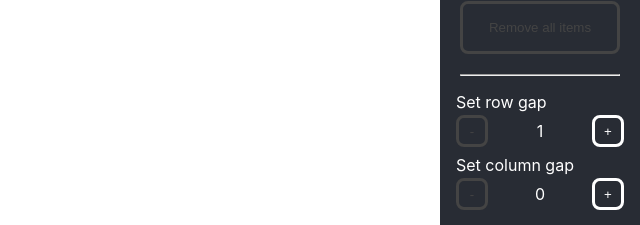
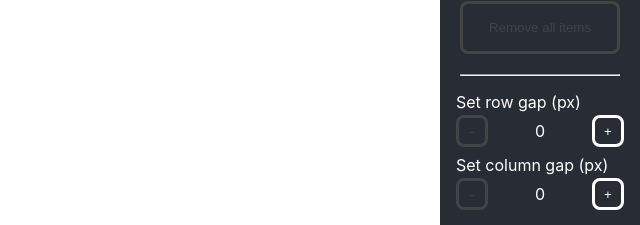
Before and after one commit to LukaszGrela/ts-react-css-grid, a React (Create React App) app: page / in a window 1280 px wide. Shown: the part 410-635 px from the top of the page, without its empty margins (640-1280 px from the left). Built offline with nearby package versions, Linux system fonts and the light colour scheme.

Commit message:
wire grid gap controlls

```diff
--- a/src/components/Toolbox/Toolbox.tsx
+++ b/src/components/Toolbox/Toolbox.tsx
@@ -13,8 +13,13 @@ export interface IProps {
   addGridItem: () => void;
   clearGridItems: () => void;
 
+  changeRowGap: (newValue: number) => void;
+  changeColumnGap: (newValue: number) => void;
+
   columns: number;
   rows: number;
+  rowGap: number;
+  columnGap: number;
   gridItemsLength: number;
 }
 
@@ -26,19 +31,15 @@ const Toolbox: React.FC<IProps> = ({
   addGridItem,
   clearGridItems,
   gridItemsLength,
+  rowGap,
+  changeRowGap,
+  columnGap,
+  changeColumnGap,
 }: IProps): JSX.Element => {
   const addColumn = (): void => modifyColumn(ADD);
   const removeColumn = (): void => modifyColumn(REMOVE);
   const addRow = (): void => modifyRow(ADD);
   const removeRow = (): void => modifyRow(REMOVE);
-
-  const changeRowGap = (newValue: number): void => {
-    console.log('changeRowGap', newValue);
-  };
-
-  const changeColumnGap = (newValue: number): void => {
-    console.log('changeRowGap', newValue);
-  };
 
   return (
     <div className="Toolbox">
@@ -78,18 +79,18 @@ const Toolbox: React.FC<IProps> = ({
           Remove all items
         </button>
         <hr className="Toolbox_spacer" />
-        <span className="Toolbox_label">Set row gap</span>
+        <span className="Toolbox_label">Set row gap (px)</span>
         <NumberSpinner
           disableNext={false}
-          disablePrev={true}
-          value={1}
+          disablePrev={rowGap <= 0}
+          value={rowGap}
           onChange={changeRowGap}
         />
-        <span className="Toolbox_label">Set column gap</span>
+        <span className="Toolbox_label">Set column gap (px)</span>
         <NumberSpinner
           disableNext={false}
-          disablePrev={true}
-          value={0}
+          disablePrev={columnGap <= 0}
+          value={columnGap}
           onChange={changeColumnGap}
         />
       </div>
--- a/src/components/Toolbox/ToolboxConnected.ts
+++ b/src/components/Toolbox/ToolboxConnected.ts
@@ -12,19 +12,31 @@ import {
   removeColumn,
   addRow,
   removeRow,
+  setColumnGap,
+  setRowGap,
 } from '../../store/Grid/actions';
 import { clearGridItems, addGridItem } from '../../store/GridItems/actions';
 
-type TStateProps = Pick<IToolboxProps, 'columns' | 'rows' | 'gridItemsLength'>;
+type TStateProps = Pick<
+  IToolboxProps,
+  'columns' | 'rows' | 'gridItemsLength' | 'rowGap' | 'columnGap'
+>;
 const mapStateToProps = (state: AppState): TStateProps => ({
   columns: state.grid.columns,
   rows: state.grid.rows,
   gridItemsLength: (state.gridItems.items || []).length,
+  columnGap: state.grid.columnGap,
+  rowGap: state.grid.rowGap,
 });
 
 type TDispatchProps = Pick<
   IToolboxProps,
-  'modifyColumn' | 'modifyRow' | 'addGridItem' | 'clearGridItems'
+  | 'modifyColumn'
+  | 'modifyRow'
+  | 'addGridItem'
+  | 'clearGridItems'
+  | 'changeRowGap'
+  | 'changeColumnGap'
 >;
 const mapDispatchToProps = (dispatch: Dispatch): TDispatchProps => ({
   modifyColumn: (action: TAction): void => {
@@ -47,6 +59,12 @@ const mapDispatchToProps = (dispatch: Dispatch): TDispatchProps => ({
   clearGridItems: (): void => {
     dispatch(clearGridItems());
   },
+  changeColumnGap: (newValue: number) => {
+    dispatch(setColumnGap(newValue));
+  },
+  changeRowGap: (newValue: number) => {
+    dispatch(setRowGap(newValue));
+  },
 });
 
 export default connect(
```
